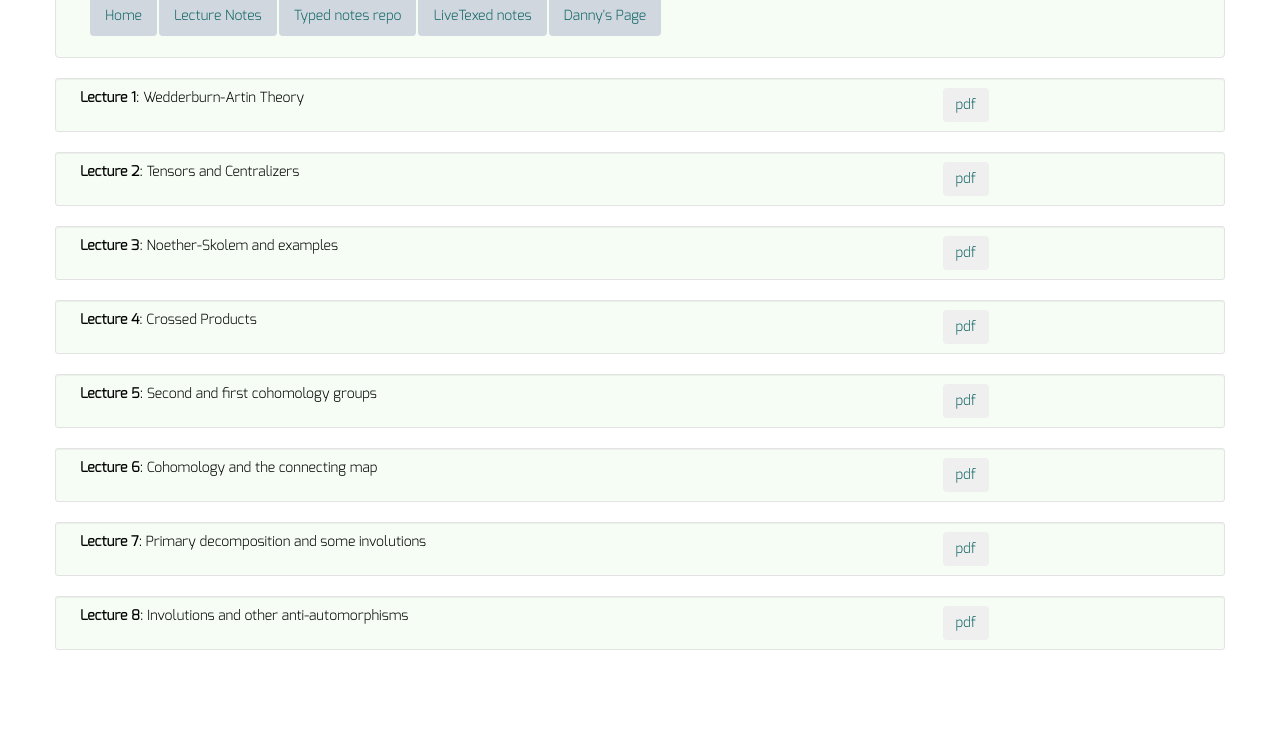
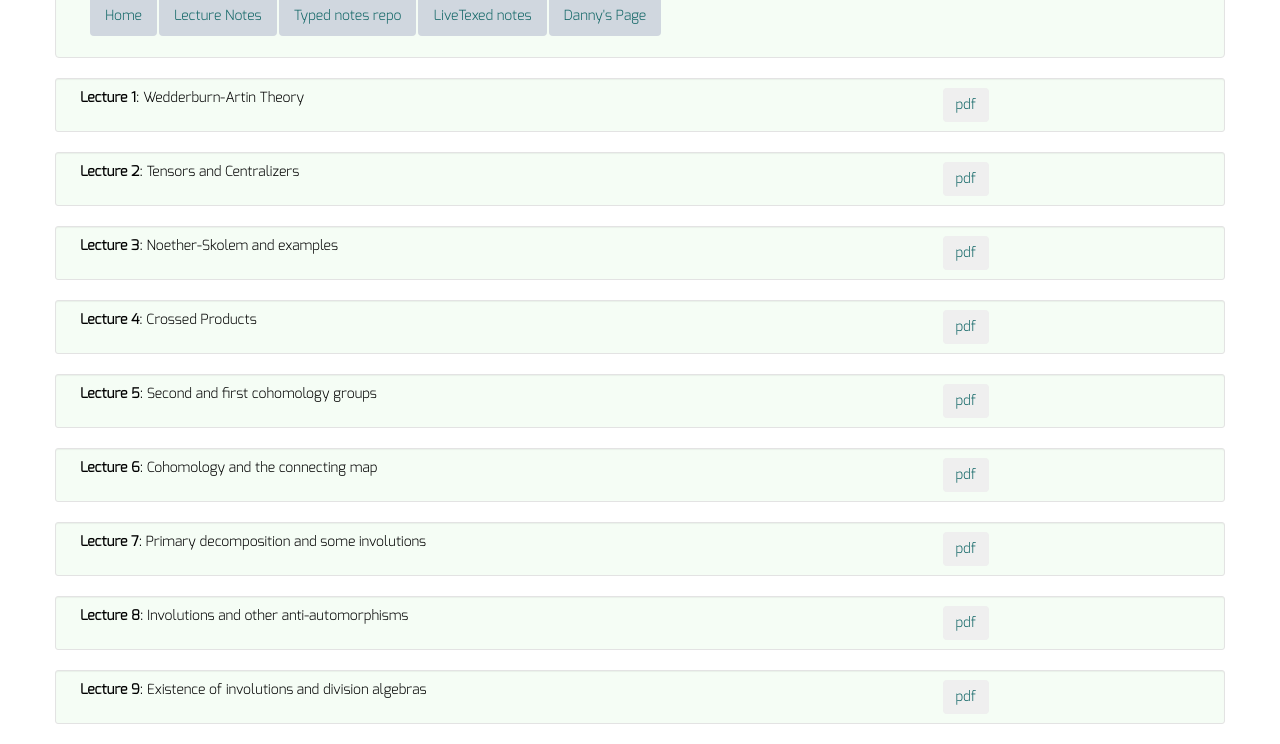
Before and after one commit to dkrashen/csa, a Jekyll site: the page built from lectures/index.html, in a window 1280 px wide, cut to the strip 204-948 px from the top of the page. Built offline with Jekyll 4.4.1, drawn with Linux system fonts in a browser that asks for light colours; before the commit the page ends 900 px from its top, so only the background shows below that.

Commit message:
add lecture 9 pdf and yml

```diff
--- a/_data/lectures.yml
+++ b/_data/lectures.yml
@@ -22,3 +22,6 @@
 - title: "Lecture 8"
   filename: "lecture8.pdf"
   description: "Involutions and other anti-automorphisms"
+- title: "Lecture 9"
+  filename: "lecture9.pdf"
+  description: "Existence of involutions and division algebras"
```
Also changed, not shown: 1 other file.
